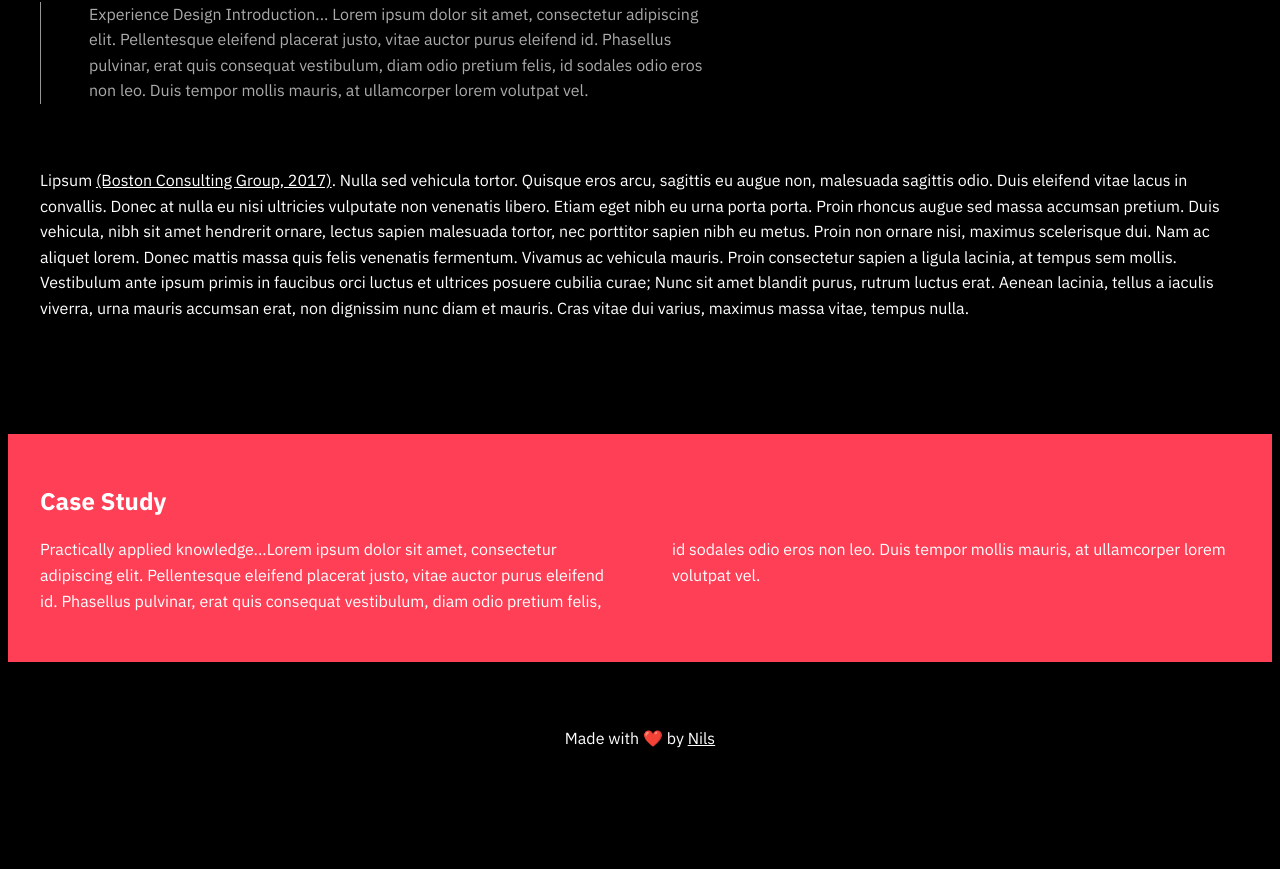
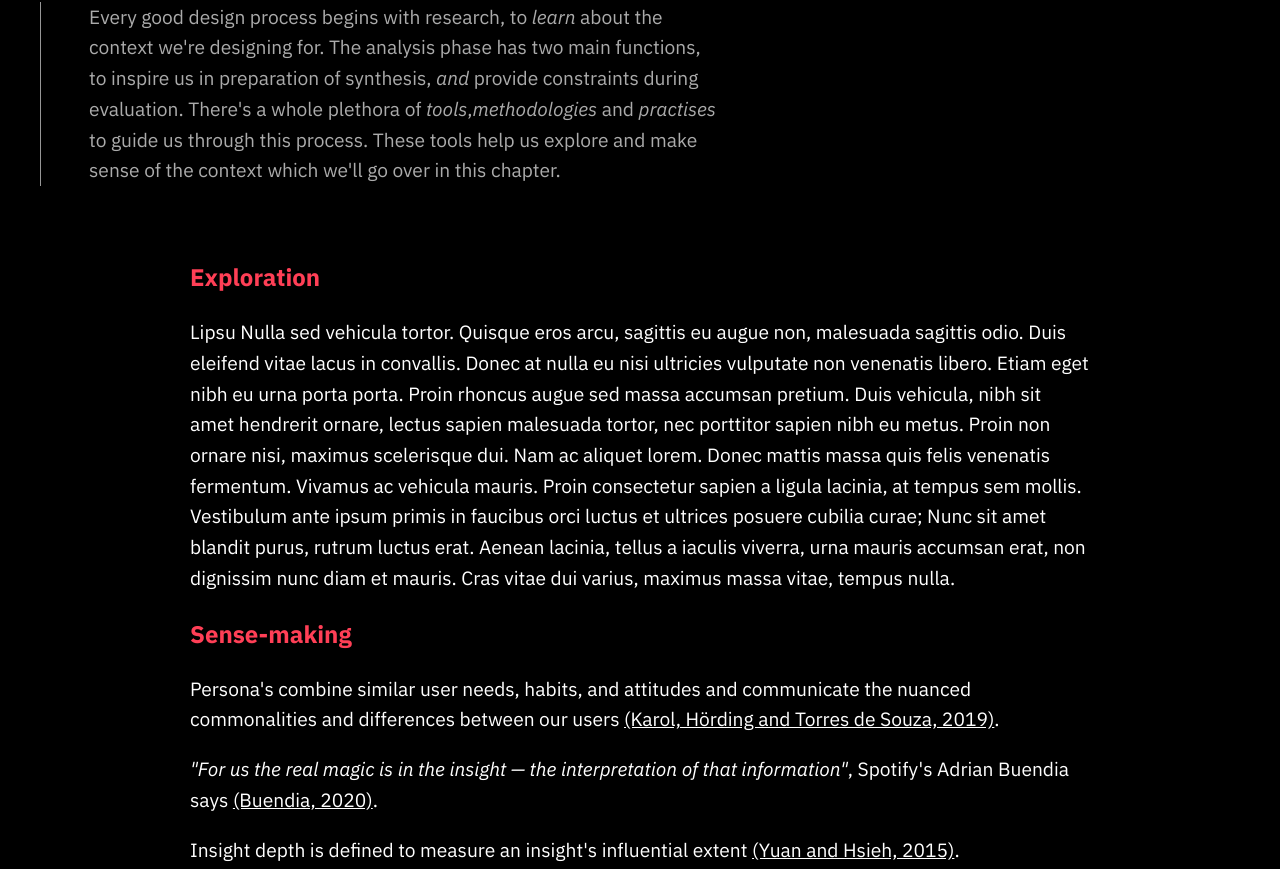
Before and after one commit to nwesthoff/ra-experience-design, a Next.js app: page /chapters/1-analyse in a window 1280 px wide. Shown: the part 231-1100 px from the top of the page. Before the commit the page ends 991 px from the top, so only its background shows below. Built offline with nearby package versions, Linux system fonts and the light colour scheme.

Commit message:
📝 Write content, test and improve citations

```diff
--- a/components/ContentContainer.tsx
+++ b/components/ContentContainer.tsx
@@ -2,7 +2,8 @@ import styled from "styled-components";
 
 const ContentContainer = styled.div`
   width: 100%;
-  max-width: 1200px;
+  max-width: ${(props: { wide?: boolean }) =>
+    props.wide ? "1200px" : "900px"};
   padding: 2rem 0;
 `;
 
--- a/config/GlobalStyle.ts
+++ b/config/GlobalStyle.ts
@@ -1,4 +1,5 @@
 import { createGlobalStyle } from "styled-components";
+import { theme } from "./theme";
 
 const GlobalStyle = createGlobalStyle`
   * {
@@ -6,9 +7,23 @@ const GlobalStyle = createGlobalStyle`
     scroll-behavior: smooth;
   }
 
-  p, a {
+  p {
+    font-size: 1.2rem;
+    line-height: 1.6em;
     color: white;
-    line-height: 1.6em;
+  }
+
+  a {
+    color: white;
+  }
+
+  h2 {
+    font-size: 2.5rem;
+  }
+
+  h3 {
+    color: ${theme.colors.primary};
+    font-size: 1.5rem;
   }
 
   body {
--- a/config/MyReferences.ts
+++ b/config/MyReferences.ts
@@ -1,11 +1,29 @@
 const myReferences: AcademicRef[] = [
   {
-    citationKey: "ref1",
+    citationKey: "spotify1",
     entryType: "TRADEMAG",
     entryTags: {
-      inText: "(Boston Consulting Group, 2017)",
+      inText: "(Karol, Hörding and Torres de Souza, 2019)",
       inBib:
-        "Boston Consulting Group (2017). By 2030, 25% of Miles Driven in US Could Be in Shared Self-Driving Electric Cars. [online] https://www.bcg.com. Available at: https://www.bcg.com/d/press/10april2017-future-autonomous-electric-vehicles-151076 [Accessed 30 Apr. 2020].",
+        "Karol, S., Hörding, O. and Torres de Souza, M. (2019). The Story of Spotify Personas. [online] Spotify Design. Available at: https://spotify.design/article/the-story-of-spotify-personas [Accessed 14 May 2020].",
+    },
+  },
+  {
+    citationKey: "spotify2",
+    entryType: "TRADEMAG",
+    entryTags: {
+      inText: "(Buendia, 2020)",
+      inBib:
+        "Buendia, A. (2020). How to Get a Job at Spotify Design. [online] Spotify Design. Available at: https://spotify.design/article/how-to-get-a-job-at-spotify-design [Accessed 14 May 2020].",
+    },
+  },
+  {
+    citationKey: "insight1",
+    entryType: "ACADEMIC",
+    entryTags: {
+      inText: "(Yuan and Hsieh, 2015)",
+      inBib:
+        "Yuan, S.-T.D. and Hsieh, P.-K. (2015). Using association reasoning tool to achieve semantic reframing of service design insight discovery. Design Studies, [online] 40, pp.143–175. Available at: https://www.sciencedirect.com/science/article/pii/S0142694X15000526 [Accessed 14 May 2020].",
     },
   },
 ];
--- a/pages/chapters/1-analyse.tsx
+++ b/pages/chapters/1-analyse.tsx
@@ -19,37 +19,60 @@ const AnalysePage: NextPage = () => (
       <PageIntroduction>
         <h1>Analyse</h1>
         <p>
-          Experience Design Introduction... Lorem ipsum dolor sit amet,
-          consectetur adipiscing elit. Pellentesque eleifend placerat justo,
-          vitae auctor purus eleifend id. Phasellus pulvinar, erat quis
-          consequat vestibulum, diam odio pretium felis, id sodales odio eros
-          non leo. Duis tempor mollis mauris, at ullamcorper lorem volutpat vel.
+          Every good design process begins with research, to <i>learn</i> about
+          the context we're designing for. The analysis phase has two main
+          functions, to inspire us in preparation of synthesis, <i>and</i>{" "}
+          provide constraints during evaluation. There's a whole plethora of{" "}
+          <i>tools</i>,<i>methodologies</i> and <i>practises</i> to guide us
+          through this process. These tools help us explore and make sense of
+          the context which we'll go over in this chapter.
         </p>
       </PageIntroduction>
 
       <ContentContainer>
+        <h3>Exploration</h3>
         <p>
-          Lipsum <Citation id="ref1" references={myReferences} />. Nulla sed
-          vehicula tortor. Quisque eros arcu, sagittis eu augue non, malesuada
-          sagittis odio. Duis eleifend vitae lacus in convallis. Donec at nulla
-          eu nisi ultricies vulputate non venenatis libero. Etiam eget nibh eu
-          urna porta porta. Proin rhoncus augue sed massa accumsan pretium. Duis
-          vehicula, nibh sit amet hendrerit ornare, lectus sapien malesuada
-          tortor, nec porttitor sapien nibh eu metus. Proin non ornare nisi,
-          maximus scelerisque dui. Nam ac aliquet lorem. Donec mattis massa quis
-          felis venenatis fermentum. Vivamus ac vehicula mauris. Proin
-          consectetur sapien a ligula lacinia, at tempus sem mollis. Vestibulum
-          ante ipsum primis in faucibus orci luctus et ultrices posuere cubilia
-          curae; Nunc sit amet blandit purus, rutrum luctus erat. Aenean
-          lacinia, tellus a iaculis viverra, urna mauris accumsan erat, non
-          dignissim nunc diam et mauris. Cras vitae dui varius, maximus massa
-          vitae, tempus nulla.
+          Lipsu Nulla sed vehicula tortor. Quisque eros arcu, sagittis eu augue
+          non, malesuada sagittis odio. Duis eleifend vitae lacus in convallis.
+          Donec at nulla eu nisi ultricies vulputate non venenatis libero. Etiam
+          eget nibh eu urna porta porta. Proin rhoncus augue sed massa accumsan
+          pretium. Duis vehicula, nibh sit amet hendrerit ornare, lectus sapien
+          malesuada tortor, nec porttitor sapien nibh eu metus. Proin non ornare
+          nisi, maximus scelerisque dui. Nam ac aliquet lorem. Donec mattis
+          massa quis felis venenatis fermentum. Vivamus ac vehicula mauris.
+          Proin consectetur sapien a ligula lacinia, at tempus sem mollis.
+          Vestibulum ante ipsum primis in faucibus orci luctus et ultrices
+          posuere cubilia curae; Nunc sit amet blandit purus, rutrum luctus
+          erat. Aenean lacinia, tellus a iaculis viverra, urna mauris accumsan
+          erat, non dignissim nunc diam et mauris. Cras vitae dui varius,
+          maximus massa vitae, tempus nulla.
+        </p>
+
+        <h3>Sense-making</h3>
+        <p>
+          Persona's combine similar user needs, habits, and attitudes and
+          communicate the nuanced commonalities and differences between our
+          users <Citation id="spotify1" references={myReferences} />.
+        </p>
+
+        <p>
+          <i>
+            "For us the real magic is in the insight — the interpretation of
+            that information"
+          </i>
+          , Spotify's Adrian Buendia says{" "}
+          <Citation id="spotify2" references={myReferences} />.
+        </p>
+
+        <p>
+          Insight depth is defined to measure an insight's influential extent{" "}
+          <Citation id="insight1" references={myReferences} />.
         </p>
       </ContentContainer>
     </PageWrapper>
 
     <CaseStudyWrapper>
-      <ContentContainer>
+      <ContentContainer wide>
         <h2>Case Study</h2>
         <CaseStudyText>
           Practically applied knowledge...Lorem ipsum dolor sit amet,
```
Also changed, not shown: components/Bibliography/References.tsx (+5 -2 lines).
